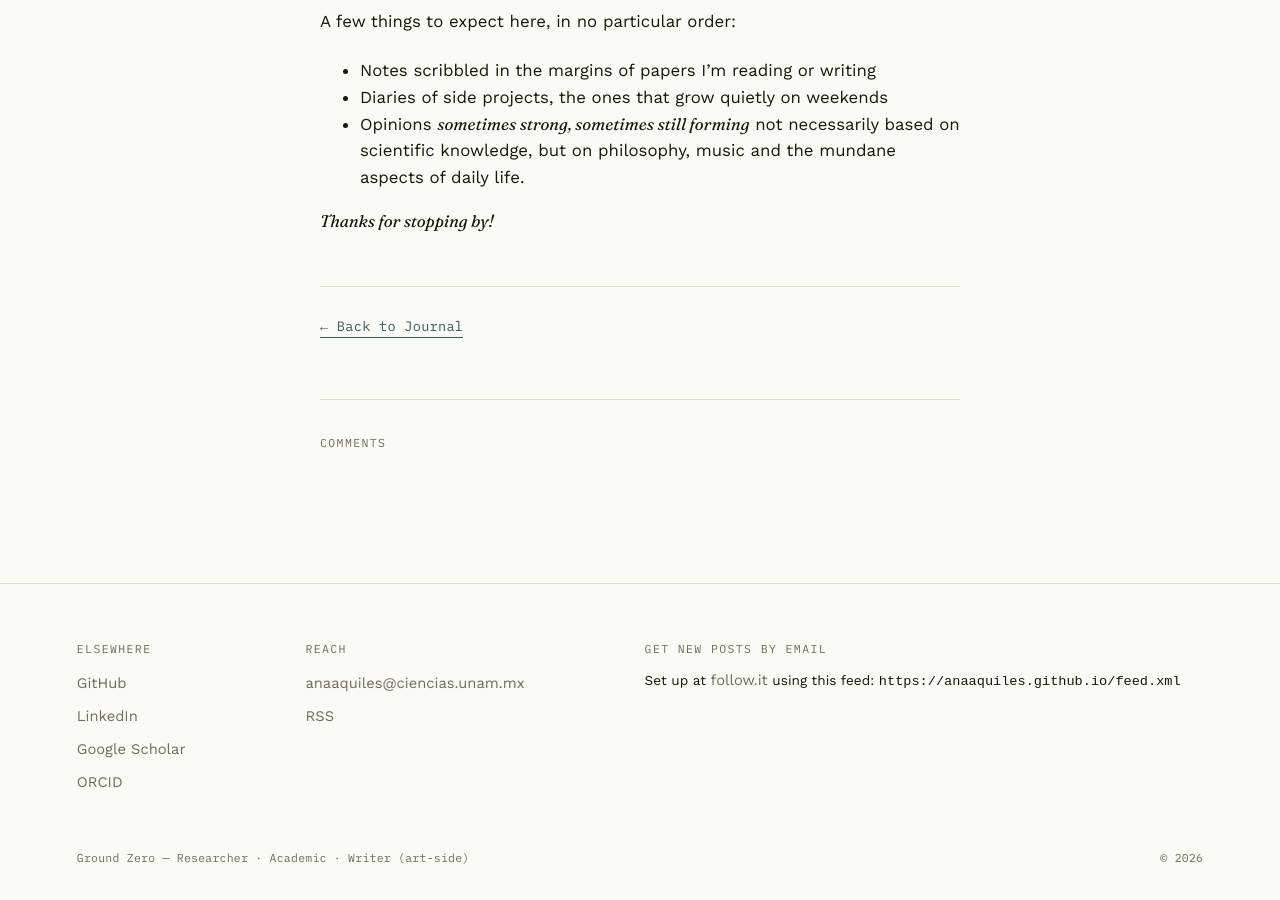
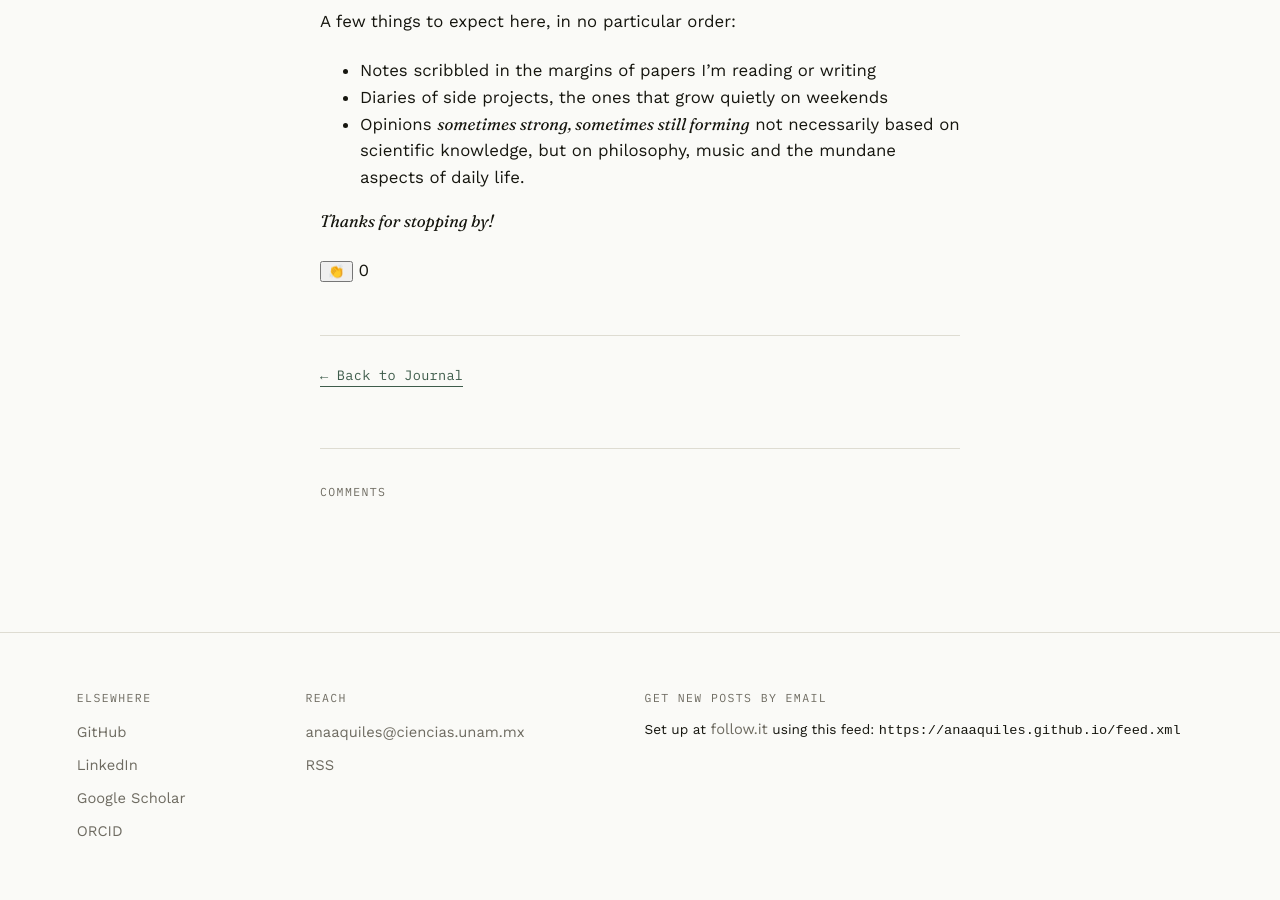
Before and after one commit to AnaAquiles/AnaAquiles.github.io, a Jekyll site: the page built from _posts/2026-08-10-welcome.md, in a window 1280 px wide and 900 px high, scrolled down 872 px. Built offline with Jekyll 4.4.1, drawn with Linux system fonts in a browser that asks for light colours; comment, search, counter and statistics services are not loaded.

Commit message:
Add clap widget to post layout

```diff
--- a/_layouts/post.html
+++ b/_layouts/post.html
@@ -16,6 +16,11 @@ layout: default
     {{ content }}
   </div>
 
+  <div class="clap-widget">
+    <button id="clap-button" aria-label="Clap for this post">👏</button>
+    <span id="clap-count">0</span>
+  </div>
+
   <footer class="post-footer">
     <a class="text-link" href="{{ '/blog/' | relative_url }}">← Back to Journal</a>
   </footer>
@@ -30,3 +35,4 @@ layout: default
 <script src="https://www.gstatic.com/firebasejs/9.23.0/firebase-app-compat.js"></script>
 <script src="https://www.gstatic.com/firebasejs/9.23.0/firebase-firestore-compat.js"></script>
 <script src="{{ '/assets/js/highlight.js' | relative_url }}"></script>
+<script src="{{ '/assets/js/claps.js' | relative_url }}"></script>
```
